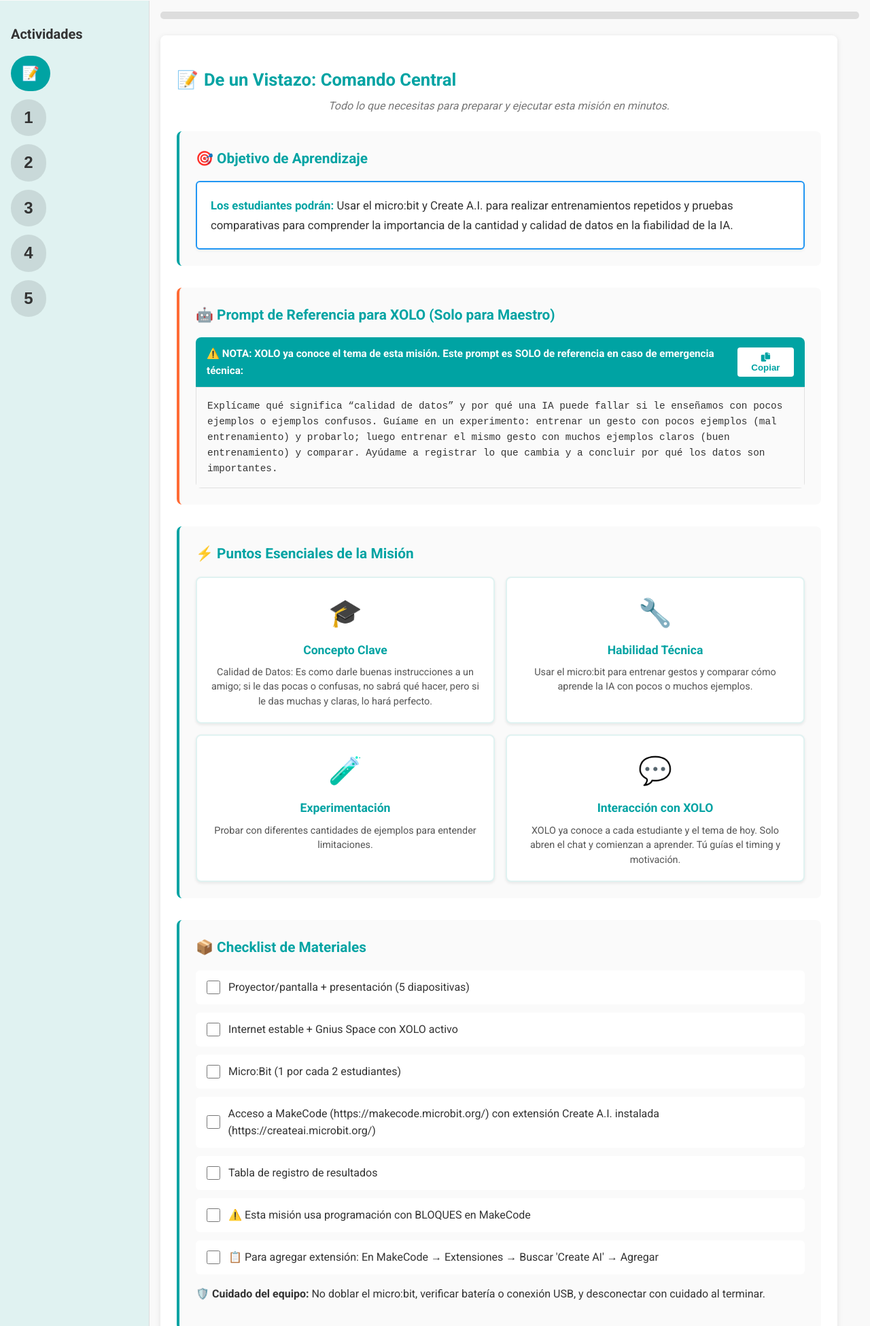
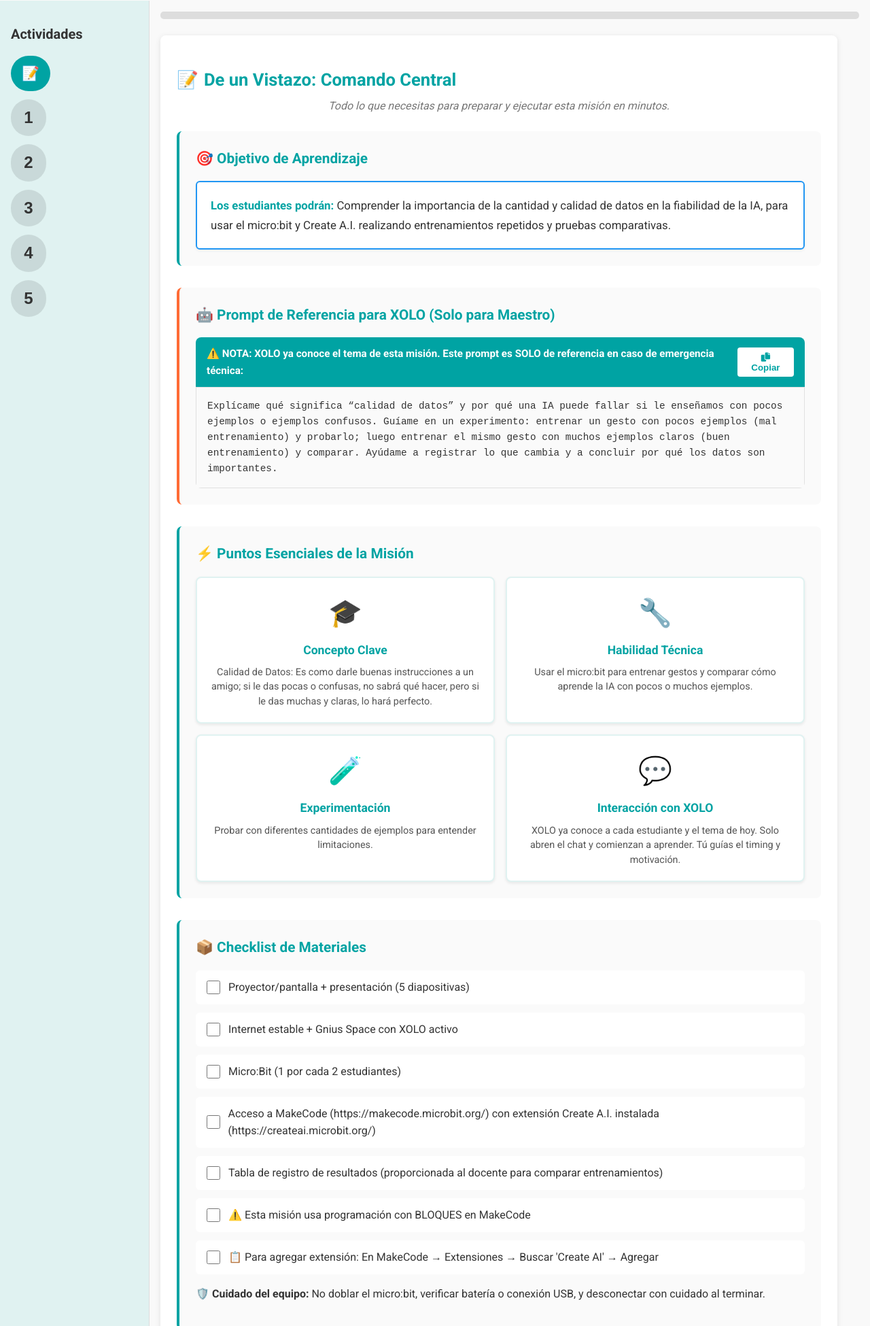
Before and after one commit to Gnius-Club/AIF_P3_MT09, a plain HTML site: page index.html in a window 1280 px wide. Shown: the part 102-2052 px from the top of the page at 68% size. Drawn offline with Linux system fonts and the light colour scheme.

Commit message:
Update index.html

```diff
--- a/index.html
+++ b/index.html
@@ -51,7 +51,7 @@
                 <div class="command-section">
                     <h3>🎯 Objetivo de Aprendizaje</h3>
                     <div class="objective-box">
-                        <p><strong>Los estudiantes podrán:</strong> Usar el micro:bit y Create A.I. para realizar entrenamientos repetidos y pruebas comparativas para comprender la importancia de la cantidad y calidad de datos en la fiabilidad de la IA.</p>
+                        <p><strong>Los estudiantes podrán:</strong> Comprender la importancia de la cantidad y calidad de datos en la fiabilidad de la IA, para usar el micro:bit y Create A.I. realizando entrenamientos repetidos y pruebas comparativas.</p>
                     </div>
                 </div>
                 <div class="command-section xolo-prompt">
@@ -98,7 +98,7 @@
                         <label><input type="checkbox"> Internet estable + Gnius Space con XOLO activo</label>
                         <label><input type="checkbox"> Micro:Bit (1 por cada 2 estudiantes)</label>
                         <label><input type="checkbox"> Acceso a MakeCode (https://makecode.microbit.org/) con extensión Create A.I. instalada (https://createai.microbit.org/) </label>
-                        <label><input type="checkbox"> Tabla de registro de resultados</label>
+                        <label><input type="checkbox"> Tabla de registro de resultados (proporcionada al docente para comparar entrenamientos)</label>
                         <label><input type="checkbox"> ⚠️ Esta misión usa programación con BLOQUES en MakeCode</label>
                         <label><input type="checkbox"> 📋 Para agregar extensión: En MakeCode → Extensiones → Buscar 'Create AI' → Agregar</label>
                     </div>
@@ -200,7 +200,7 @@
                     <h4>📊 Diapositiva 1: I Can Statement</h4>
                     <div class="slide-content">
                         <p><strong>🎯 Hoy seré capaz de:</strong></p>
-                        <p class="highlight-text">🤖 A entrenar gestos con el micro:bit para que la IA aprenda con precisión.</p>
+                        <p class="highlight-text">🤖 Entrenar gestos con el micro:bit para que la IA aprenda con precisión.</p>
                         <p><strong>Aplicación real:</strong> Los científicos de datos en empresas de tecnología usan esta técnica para que los asistentes de voz nos entiendan mejor.</p>
                         <p><strong>Tu aliado:</strong> XOLO ya sabe qué vas a aprender hoy. ¡Solo abre el chat y comienza!</p>
                     </div>
```
